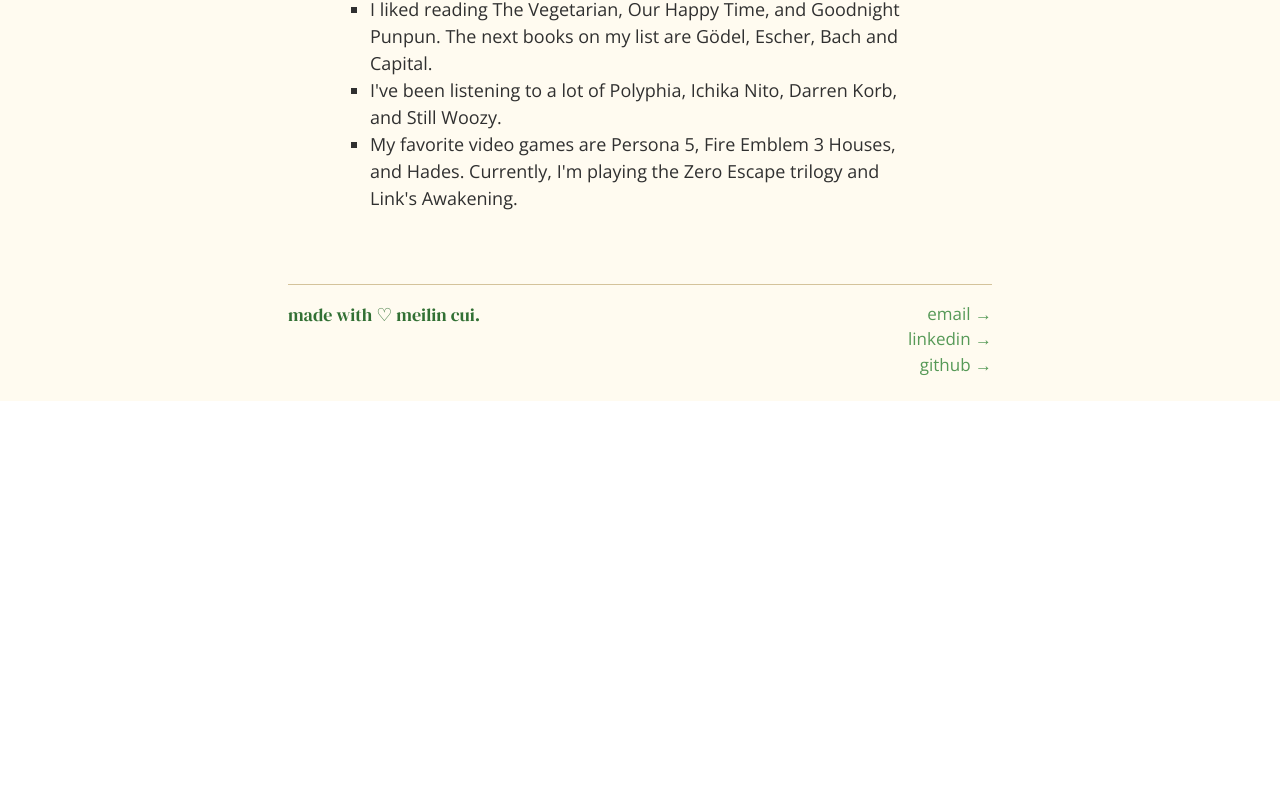
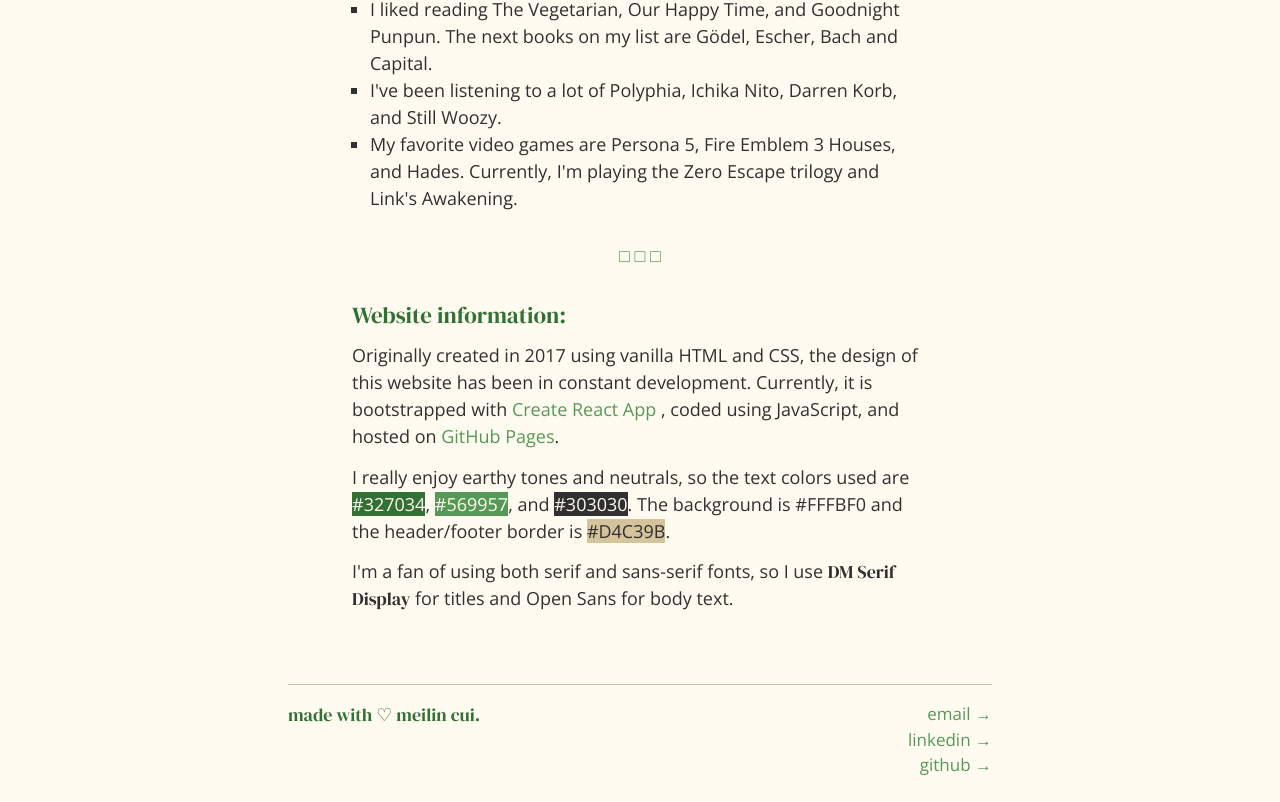
Before and after one commit to cuimeilin/cuimeilin.github.io, a React (Create React App) app: page /#/about in a window 1280 px wide. Shown: the part 826-1628 px from the top of the page. Before the commit the page ends 1227 px from the top, so only its background shows below. Built offline with nearby package versions, Linux system fonts and the light colour scheme; a web font is replaced by a local one.

Commit message:
added site information

```diff
--- a/src/App.js
+++ b/src/App.js
@@ -1,4 +1,4 @@
-import React from "react";
+import React, { useState, useEffect } from "react";
 import {
   BrowserRouter as Router,
   HashRouter,
@@ -111,6 +111,9 @@ const Links = styled("div")`
 `;
 
 function App() {
+  useEffect(() => {
+    window.scrollTo(0, 0);
+  }, []);
   return (
     <HashRouter>
       <div className="App">
--- a/src/components/Forfun.js
+++ b/src/components/Forfun.js
@@ -46,7 +46,7 @@ const Heading = styled("div")`
 export default function Forfun() {
   return (
     <Briefly>
-      <Heading>Some more about me (just for fun)</Heading>
+      <Heading>A bit about me:</Heading>
       <ul>
         <li>
           I was born and raised in Roxbury, NJ before moving to San Diego, CA in
--- /dev/null
+++ b/src/components/Info.js
@@ -0,0 +1,130 @@
+import React from "react";
+import styled from "@emotion/styled";
+
+import { colors, fonts, mediaQueries } from "../shared/config";
+const { darkgreen, green, darkgrey, grey, beige } = colors;
+const { serif, sanserif } = fonts;
+const { notMobile, largeDesktop } = mediaQueries;
+
+const Briefly = styled("div")`
+  width: 77vw;
+  font-family: ${sanserif};
+
+  ${notMobile} {
+    width: 45vw;
+  }
+  ${largeDesktop} {
+    width: 900px;
+  }
+
+  ul {
+    list-style-type: square;
+    color: ${darkgrey};
+    padding-left: 1em;
+    margin: 0;
+    font-size: 15px;
+    line-height: 1.5;
+
+    ${notMobile} {
+      font-size: 18px;
+    }
+  }
+
+  a {
+    color: ${green};
+    font-family: ${sanserif};
+    text-decoration: none;
+    cursor: crosshair;
+    font-weight: normal;
+  }
+
+  a:hover {
+    color: ${darkgreen};
+  }
+`;
+
+const Heading = styled("div")`
+  color: ${darkgreen};
+  font-family: ${serif};
+  margin-bottom: 0.5em;
+  font-size: 18px;
+
+  ${notMobile} {
+    font-size: 23px;
+    margin-bottom: 0.5em;
+  }
+`;
+
+const Subtext = styled("div")`
+  color: ${darkgrey};
+  font-family: ${sanserif};
+  margin-bottom: 0.75em;
+  font-size: 15px;
+  line-height: 1.5;
+
+  ${notMobile} {
+    font-size: 18px;
+  }
+`;
+
+const Subtext1 = styled("div")`
+  color: ${darkgrey};
+  font-family: ${sanserif};
+  font-size: 15px;
+  line-height: 1.5;
+
+  ${notMobile} {
+    font-size: 18px;
+  }
+`;
+
+const Text = styled("text")`
+  color: ${beige};
+`;
+
+export default function Info() {
+  return (
+    <Briefly>
+      <Heading>Website information:</Heading>
+      <Subtext>
+        Originally created in 2017 using vanilla HTML and CSS, the design of
+        this website has been in constant development. Currently, it is
+        bootstrapped with{" "}
+        <a
+          href="https://github.com/facebook/create-react-app"
+          target="_blank"
+          rel="noopener noreferrer"
+        >
+          Create React App
+        </a>{" "}
+        , coded using JavaScript, and hosted on{" "}
+        <a
+          href="https://pages.github.com/"
+          target="_blank"
+          rel="noopener noreferrer"
+        >
+          GitHub Pages
+        </a>
+        .
+      </Subtext>
+      <Subtext>
+        I really enjoy earthy tones and neutrals, so the text colors used are{" "}
+        <Text style={{ backgroundColor: "#327034" }}>#327034</Text>,{" "}
+        <Text style={{ backgroundColor: "#569957" }}>#569957</Text>, and{" "}
+        <Text style={{ backgroundColor: "#303030" }}>#303030</Text>. The
+        background is #FFFBF0 and the header/footer border is{" "}
+        <Text style={{ backgroundColor: "#D4C39B", color: "#303030" }}>
+          #D4C39B
+        </Text>
+        .
+      </Subtext>
+      <Subtext1>
+        I'm a fan of using both serif and sans-serif fonts, so I use{" "}
+        <Text style={{ color: "#303030", fontFamily: "DM Serif Display" }}>
+          DM Serif Display
+        </Text>{" "}
+        for titles and Open Sans for body text.
+      </Subtext1>
+    </Briefly>
+  );
+}
--- a/src/pages/Abt.js
+++ b/src/pages/Abt.js
@@ -1,10 +1,9 @@
 import React from "react";
 import styled from "@emotion/styled";
 
-import Footer from "../components/Footer";
 import Forfun from "../components/Forfun";
-import Coursework from "../components/Coursework";
 import Delineate from "../components/Delineate";
+import Info from "../components/Info";
 
 import { colors, fonts, mediaQueries } from "../shared/config";
 const { darkgreen, green, darkgrey, grey, beige } = colors;
@@ -22,6 +21,7 @@ const AboutContent = styled("div")`
     width: 900px;
   }
 `;
+
 const Maintext = styled("div")`
   color: ${darkgreen};
   font-family: ${serif};
@@ -101,15 +101,15 @@ function Abt() {
             engineering was not a viable career path for me.
           </Subtext>
           <Subtext1>
-            My academic interests are in discrete mathematics and its
+            My academic interests are generally in discrete mathematics and its
             applications in computer science. I'm also looking to explore how
             data can be leveraged to influence policy and decision-making.
           </Subtext1>
         </AboutContent>
         <Delineate />
-        {/*<Coursework />
-        <Delineate />*/}
         <Forfun />
+        <Delineate />
+        <Info />
       </Body>
     </div>
   );
```
